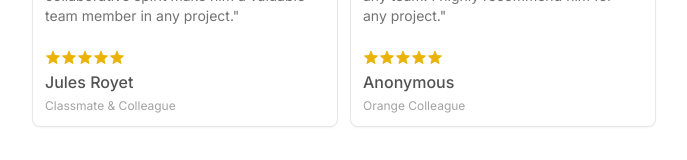
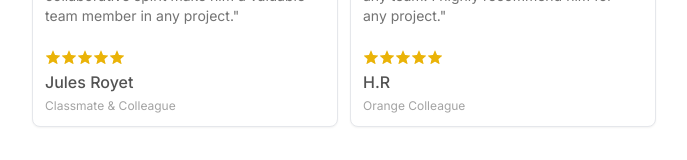
Before and after one commit to imjxlian/julian-portfolio, a Vue app: page / in a window 1280 px wide. Shown: the part 4164-4324 px from the top of the page, without its empty margins (296-983 px from the left). Built offline with nearby package versions, Linux system fonts and the light colour scheme.

Commit message:
feat: update name on review

```diff
--- a/src/App.vue
+++ b/src/App.vue
@@ -489,7 +489,7 @@ onMounted(() => {
                     <TestimonyItem
                         testimony="Working with Julian is a real pleasure. He is a quick learner and a highly talented developer with a true engineering mindset. Always ready to help and share his knowledge, he brings great value to any team. I highly recommend him for any project."
                         :starCount="5"
-                        author="Anonymous"
+                        author="H.R"
                         role="Orange Colleague"
                     />
                 </div>
```
